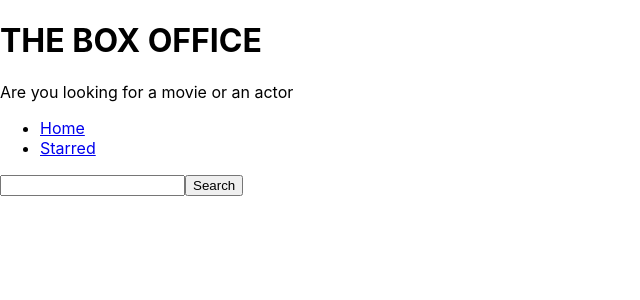
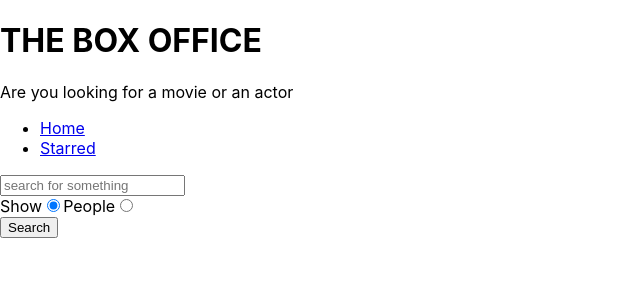
Before and after one commit to sanketbandekar/box-office, a React (Create React App) app: page / in a window 1280 px wide. Shown: the top 300 px of the page, without its empty margins (0-640 px from the left). Built offline with nearby package versions, Linux system fonts and the light colour scheme.

Commit message:
added radio seach options

```diff
--- a/src/pages/Home.js
+++ b/src/pages/Home.js
@@ -6,9 +6,12 @@
 const Home = () => {
     const [input, setInput] = useState('');
     const [results, setResults] = useState(null);
+    const [searchOption, setSearchOption] = useState('shows')
+
+    const isShowSearch = searchOption === 'shows';
 
     const onSearch = () => {
-      apiGet(`/search/shows?q=${input}`).then(result => {
+      apiGet(`/search/${searchOption}?q=${input}`).then(result => {
         setResults(result);
       });
     };
@@ -23,6 +26,11 @@
       }
     };
 
+    const onRadioChange = ev => {
+        setSearchOption(ev.target.value);
+        // console.log(setSearchOption);
+    }
+
     const renderResults = () => {
       if (results && results.length === 0) {
         return <div>No results</div>;
@@ -30,11 +38,11 @@
 
       if (results && results.length > 0) {
         return (
-          <div>
-            {results.map(item => (
-              <div key={item.show.id}>{item.show.name}</div>
-            ))}
-          </div>
+          results[0].show ? results.map(item => (
+            <div key={item.show.id}>{item.show.name}</div>
+          )) : results.map(item => (
+            <div key={item.person.id}>{item.person.name}</div>
+          ))
         );
       }
 
@@ -45,10 +53,23 @@
       <MainPageLayout>
         <input
           type="text"
+          placeholder="search for something"
           onChange={onInputChange}
           onKeyDown={onKeyDown}
           value={input}
         />
+
+        <div>
+            <label htmlFor="show-search">
+                Show
+                <input type="radio" id ="show-search" value="shows" onChange={onRadioChange} checked={isShowSearch}/>
+            </label>
+            <label htmlFor="people-search">
+                People
+                <input type="radio" id ="people-search" value="people" onChange={onRadioChange}  checked={!isShowSearch} />
+            </label>
+        </div>
+
         <button type="button" onClick={onSearch}>
           Search
         </button>
```
